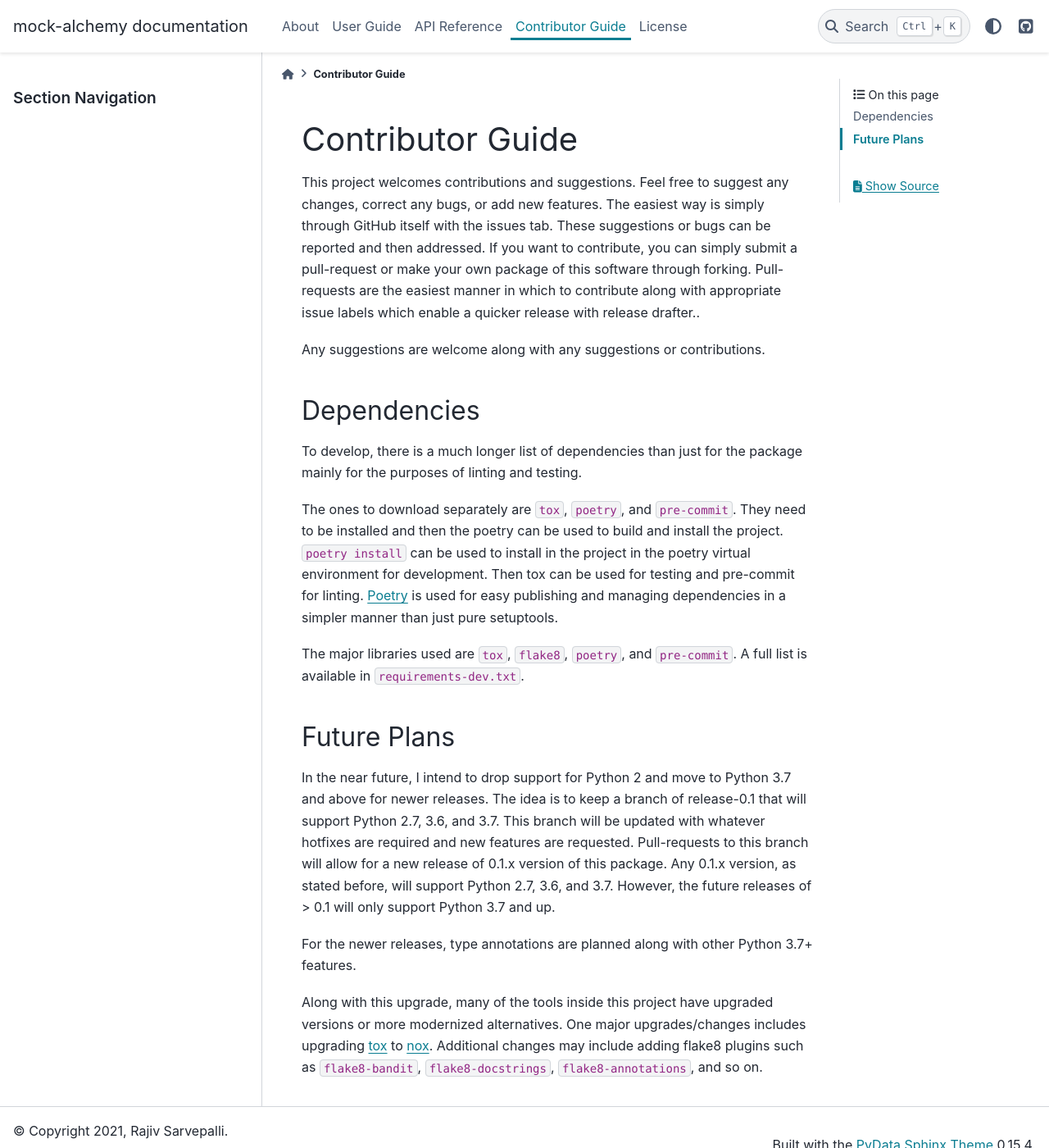
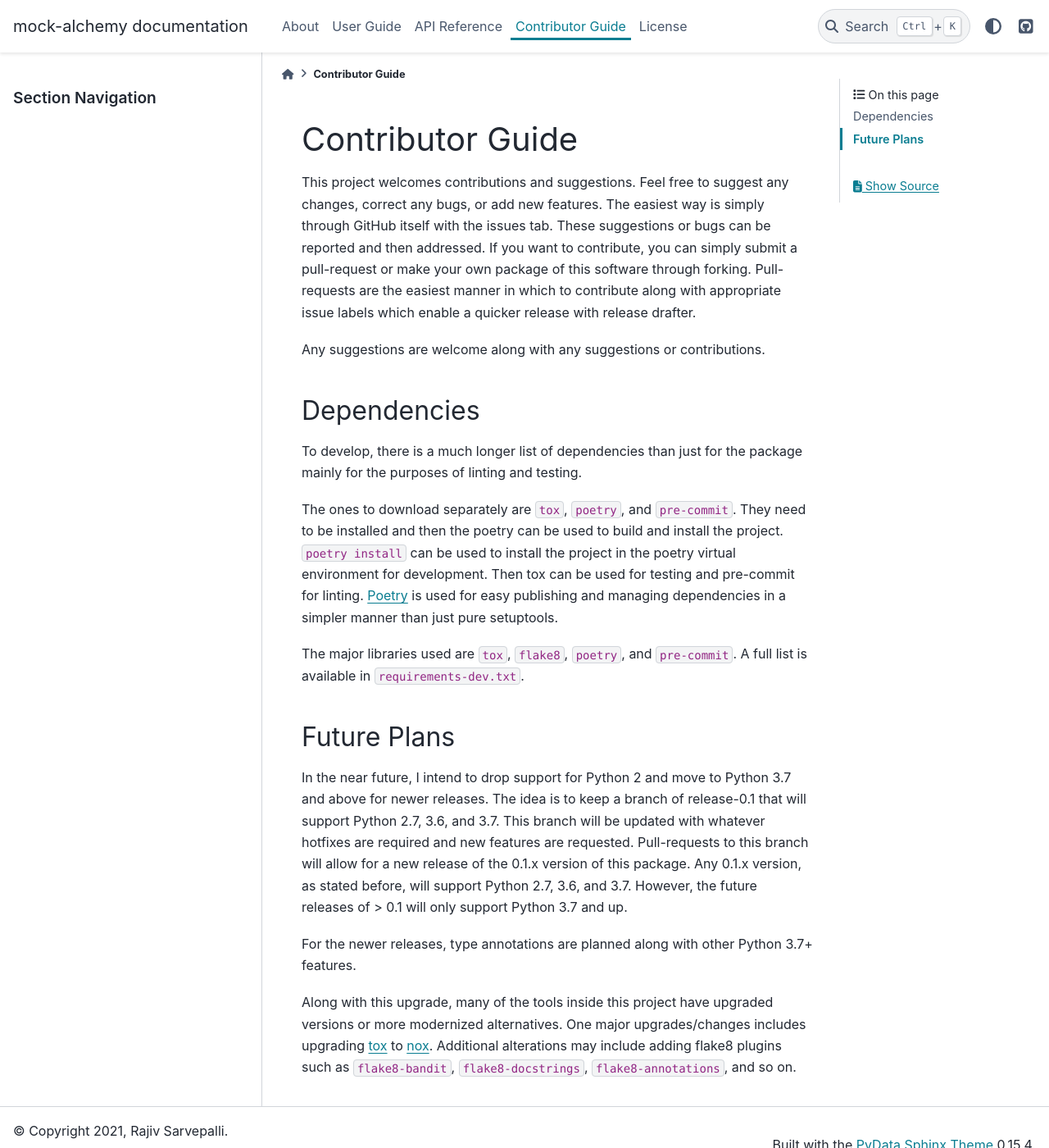
Before and after one commit to rajivsarvepalli/mock-alchemy, a Sphinx documentation site: the page built from docs/contributor_guide/index.rst, in a window 1280 px wide and 1400 px high. Shown: the whole window at 82% size. Built offline with Sphinx 7.4.7 and the PyData theme 0.15.4, drawn with Linux system fonts in a browser that asks for light colours.

Commit message:
updated documentation

```diff
--- a/docs/conf.py
+++ b/docs/conf.py
@@ -15,8 +15,10 @@
     "sphinx_copybutton",
 ]
 html_static_path = ["_static"]
-copybutton_prompt_text = r">>> |\$ "
+copybutton_prompt_text = r">>> |\$ |\.\.\. "
 copybutton_prompt_is_regexp = True
+copybutton_only_copy_prompt_lines = False
+
 html_theme = "pydata_sphinx_theme"
 html_theme_options = {
     "github_url": "https://github.com/rajivsarvepalli/mock-alchemy",
--- a/docs/contributor_guide/index.rst
+++ b/docs/contributor_guide/index.rst
@@ -7,7 +7,7 @@
 or add new features. The easiest way is simply through GitHub itself with the issues tab. These suggestions or bugs
 can be reported and then addressed. If you want to contribute, you can simply submit a pull-request or make your own package
 of this software through forking. Pull-requests are the easiest manner in which to contribute along with appropriate issue labels
-which enable a quicker release with release drafter..
+which enable a quicker release with release drafter.
 
 Any suggestions are welcome along with any suggestions or contributions.
 
@@ -17,7 +17,7 @@
 To develop, there is a much longer list of dependencies than just for the package mainly for the purposes of linting and testing.
 
 The ones to download separately are ``tox``, ``poetry``, and ``pre-commit``. They need to be installed and then the poetry can be used to build and install the project.
-``poetry install`` can be used to install in the project in the poetry virtual environment for development. Then tox can be used for testing and pre-commit for
+``poetry install`` can be used to install the project in the poetry virtual environment for development. Then tox can be used for testing and pre-commit for
 linting. `Poetry <https://python-poetry.org/>`__ is used for easy publishing and managing dependencies in a simpler manner than just pure setuptools.
 
 The major libraries used are ``tox``, ``flake8``, ``poetry``, and ``pre-commit``. A full list is available in ``requirements-dev.txt``.
@@ -27,11 +27,11 @@
 
 In the near future, I intend to drop support for Python 2 and move to Python 3.7 and above for newer releases. The idea is to keep a branch of release-0.1
 that will support Python 2.7, 3.6, and 3.7. This branch will be updated with whatever hotfixes are required and new features are requested. Pull-requests to this branch
-will allow for a new release of 0.1.x version of this package. Any 0.1.x version, as stated before, will support Python 2.7, 3.6, and 3.7. However, the future releases
+will allow for a new release of the 0.1.x version of this package. Any 0.1.x version, as stated before, will support Python 2.7, 3.6, and 3.7. However, the future releases
 of > 0.1 will only support Python 3.7 and up.
 
 For the newer releases, type annotations are planned along with other Python 3.7+ features.
 
 Along with this upgrade, many of the tools inside this project have upgraded versions or more modernized alternatives. One major upgrades/changes includes
-upgrading `tox <https://tox.readthedocs.io/en/latest/>`__ to `nox <https://nox.thea.codes/en/stable/>`__. Additional changes may include adding flake8 plugins such
+upgrading `tox <https://tox.readthedocs.io/en/latest/>`__ to `nox <https://nox.thea.codes/en/stable/>`__. Additional alterations may include adding flake8 plugins such
 as ``flake8-bandit``, ``flake8-docstrings``, ``flake8-annotations``, and so on.
--- a/docs/index.rst
+++ b/docs/index.rst
@@ -23,7 +23,7 @@
 `Source Repository <https://github.com/rajivsarvepalli/mock-alchemy>`__ |
 `Issues & Ideas <https://github.com/rajivsarvepalli/mock-alchemy/issues>`__
 
-:mod:`mock_alchemy` is an open source, MIT-licensed library providing simple method of mocking SQLAlchemy sessions and gives the ability to do sane asserts.
+:mod:`mock_alchemy` is an open-source, MIT-licensed library providing a simple method of mocking SQLAlchemy sessions and gives the ability to do sane asserts.
 
 .. raw:: html
 
@@ -75,7 +75,7 @@
                 <div class="card-body flex-fill">
                     <h5 class="card-title">API reference</h5>
                     <p class="card-text">The reference guide contains a specific description of
-                    the mock-alchemy API.This reference API describes how certain functions work and provides basic examples
+                    the mock-alchemy API. This reference API describes how certain functions work and provides basic examples
                     to illustrate what functions do.</p>
 
 .. container:: custom-button
@@ -92,7 +92,7 @@
                 <img src="_static/index_contribute.svg" class="card-img-top" alt="contribute to mock-alchemy action icon" height="72">
                 <div class="card-body flex-fill">
                     <h5 class="card-title">Contributor guide</h5>
-                    <p class="card-text">Interesed in making improvements to this package? The process for suggesting and making changes is described in more detail here along
+                    <p class="card-text">Interesed in making improvements to this library? The process for suggesting and making changes is described in more detail here along
                     with the required development dependencies.</p>
 
 .. container:: custom-button
```
Also changed, not shown: docs/user_guide/index.rst (+8 -1 lines).
